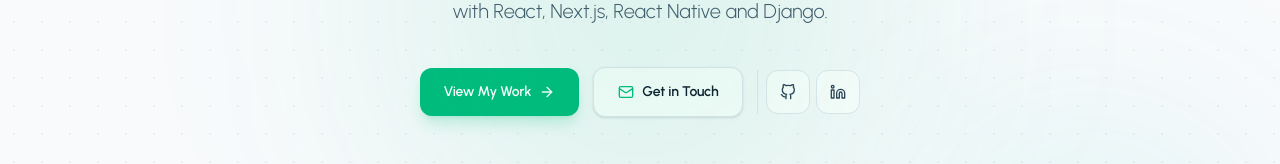
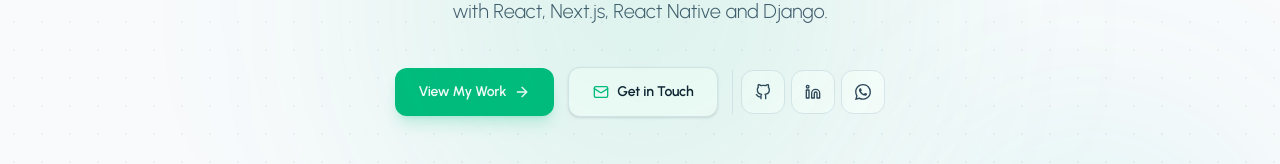
Before and after one commit to prabin2058/Update_portfolio, a Next.js app: page / in a window 1280 px wide. Shown: the part 412-576 px from the top of the page. Built offline with nearby package versions, Linux system fonts and the light colour scheme.

Commit message:
feat(hero): add WhatsApp quick contact action button
Add WhatsApp icon button to Hero social actions linking directly to WhatsApp chat.

```diff
--- a/src/components/hero/Hero.tsx
+++ b/src/components/hero/Hero.tsx
@@ -1,12 +1,12 @@
 "use client";
 
 import { ArrowRight, Mail } from "lucide-react";
-import { siteConfig } from "@/data/site";
+import { siteConfig, whatsappUrl } from "@/data/site";
 import { Container } from "@/components/common/Container";
 import { MotionWrapper } from "@/components/common/MotionWrapper";
 import { SkillCard } from "@/components/hero/SkillCard";
 import TextPressure from "@/components/TextPressure/TextPressure";
-import { GithubIcon, LinkedinIcon } from "@/components/common/SocialIcons";
+import { GithubIcon, LinkedinIcon, WhatsappIcon } from "@/components/common/SocialIcons";
 
 export function Hero() {
   return (
@@ -112,6 +112,15 @@ export function Hero() {
                     <LinkedinIcon className="w-4 h-4" />
                   </a>
                 )}
+                <a
+                  href={whatsappUrl}
+                  target="_blank"
+                  rel="noopener noreferrer"
+                  className="w-11 h-11 rounded-xl flex items-center justify-center border border-slate-200 dark:border-slate-800 bg-white dark:bg-slate-900 hover:text-[#25D366] dark:hover:text-[#25D366] hover:border-[#25D366]/40 transition-all text-slate-700 dark:text-slate-300"
+                  aria-label="Chat on WhatsApp"
+                >
+                  <WhatsappIcon className="w-4 h-4" />
+                </a>
               </div>
             </div>
           </MotionWrapper>
```
